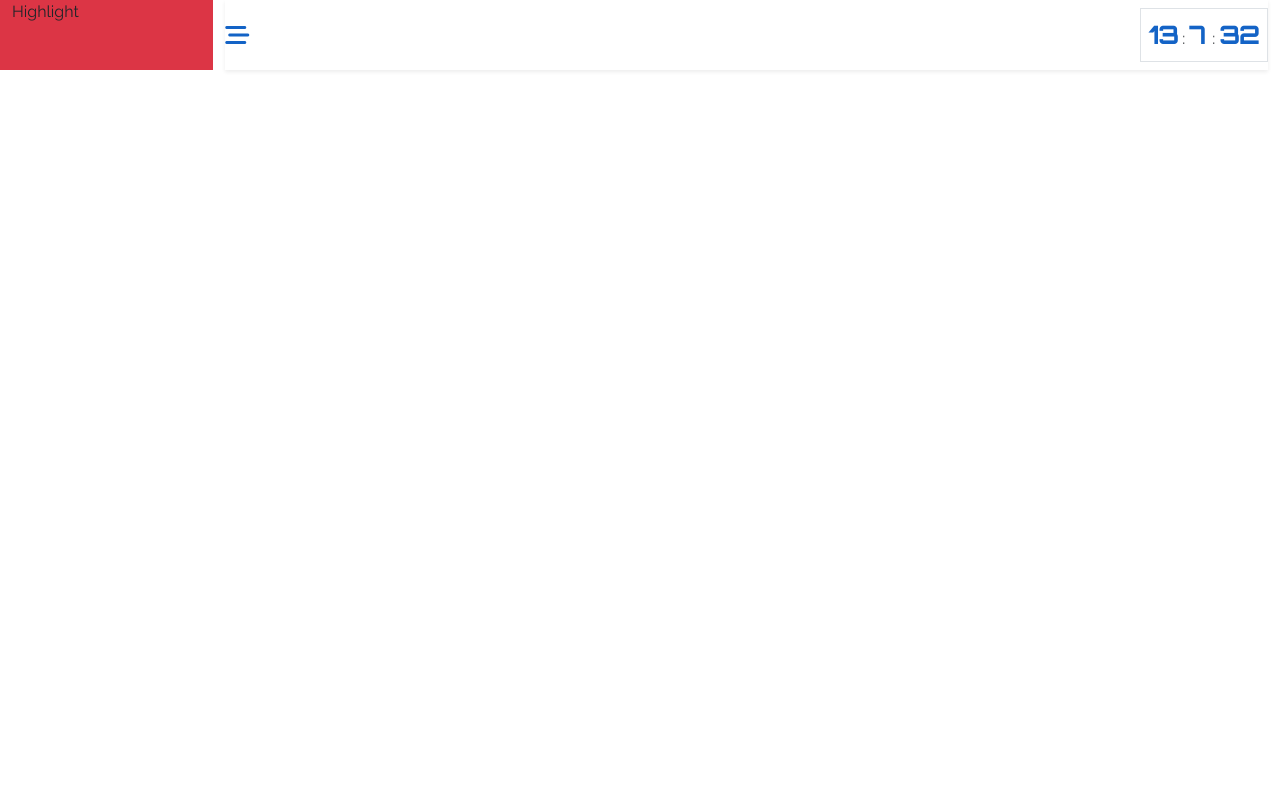
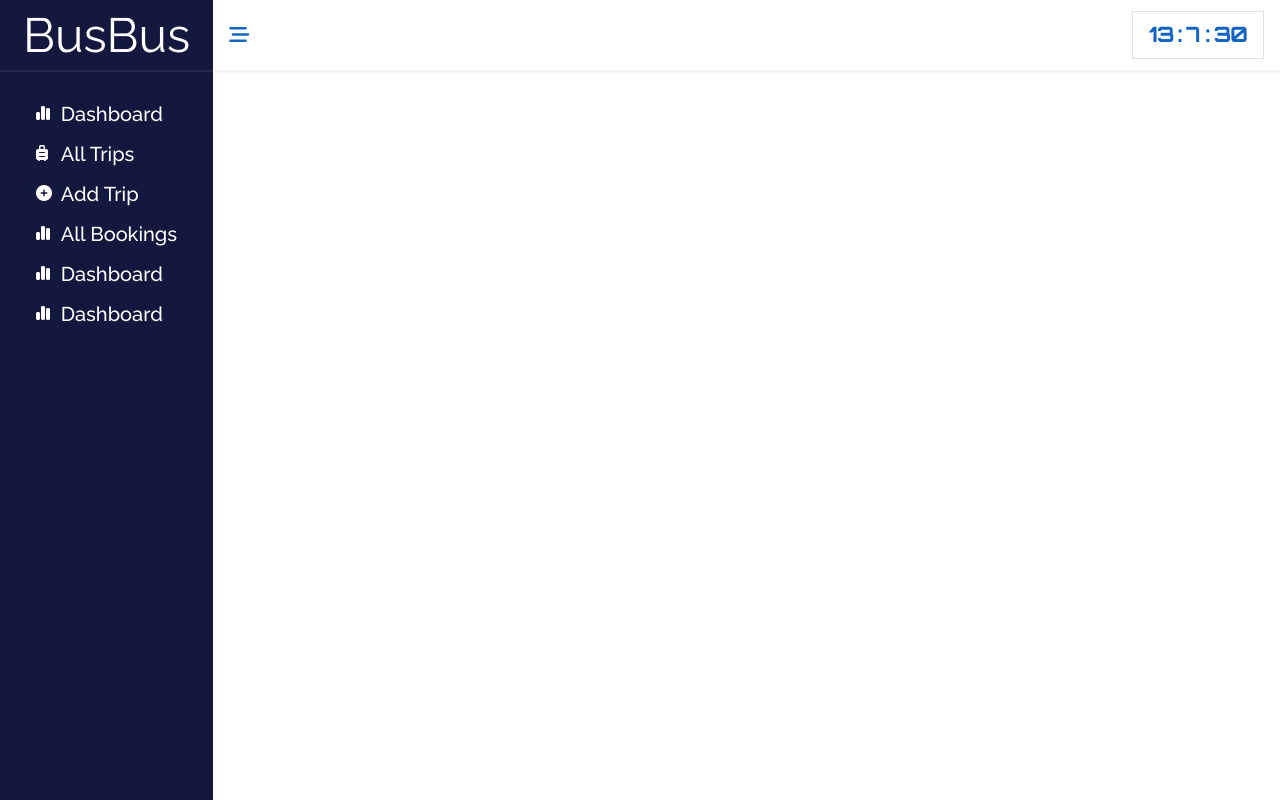
Before and after one commit to Cyber9jaDev/Car-Booking-System, a React (Vite) app in the folder client/: page /admin/home in a window 1280 px wide. Built offline with nearby package versions, Linux system fonts and the light colour scheme.

Commit message:
minor update

```diff
--- a/client/src/components/admin/Highlight.tsx
+++ b/client/src/components/admin/Highlight.tsx
@@ -2,8 +2,45 @@ import '../../sass/admin/highlight.scss';
 
 const Highlight = () => {
   return (
-    <section className='bg-danger col-sm-12 col-md-2'>
-      Highlight
+    <section id='highlight' className='p-0 col-sm-12 col-md-2 h-100'>
+      <header className='d-flex align-items-center justify-content-center w-100'>
+        {/* <div className="logo"> */}
+          BusBus
+        {/* </div> */}
+      </header>
+
+      <div className="container-lg mt-4">
+        <div className="row ps-4">
+          <div className="col-sm-12 d-flex align-items-center my-2">
+            <div className="icon"> <i className="fa-solid fa-chart-simple"></i></div>
+            <div className=""><h5 className='my-auto'>Dashboard</h5></div>
+          </div>
+          <div className="col-sm-12 d-flex align-items-center my-2">
+            <div className="icon"> <i className="fa-solid fa-suitcase-rolling"></i></div>
+            <div className=""><h5 className='my-auto'>All Trips</h5></div>
+          </div>
+          <div className="col-sm-12 d-flex align-items-center my-2">
+            <div className="icon"> <i className="fa-solid fa-circle-plus"></i></div>
+            <div className=""><h5 className='my-auto'>Add Trip</h5></div>
+          </div>
+          <div className="col-sm-12 d-flex align-items-center my-2">
+            <div className="icon"> <i className="fa-solid fa-chart-simple"></i></div>
+            <div className=""><h5 className='my-auto'>All Bookings</h5></div>
+          </div>
+          <div className="col-sm-12 d-flex align-items-center my-2">
+            <div className="icon"> <i className="fa-solid fa-chart-simple"></i></div>
+            <div className=""><h5 className='my-auto'>Dashboard</h5></div>
+          </div>
+          <div className="col-sm-12 d-flex align-items-center my-2">
+            <div className="icon"> <i className="fa-solid fa-chart-simple"></i></div>
+            <div className=""><h5 className='my-auto'>Dashboard</h5></div>
+          </div>
+        </div>
+      </div>
+
+
+
+
     </section>
   )
 }
--- a/client/src/components/admin/Main.tsx
+++ b/client/src/components/admin/Main.tsx
@@ -11,33 +11,31 @@ const Main = () => {
   useEffect(() => {
     const time_ = setInterval(() => {
       setTime({ hour: new Date().getHours(), minute: new Date().getMinutes(), second: new Date().getSeconds()})
-    }, 1000)
-    return () => { clearInterval(time_) }
-  }, [time])
-
-
-  // useEffect(() => {
-  //   const date__ = () => {
-  //     const _date = new Date();
-  //       setInterval(() => {
-  //         setDate({ hour: _date.getHours(), minute: _date.getMinutes(), second: _date.getSeconds()})
-  //       }, 1000);
-  //   }
-  //   date__();
-  //   return () => { date__() }
-  // }, [ date ]);
+    }, 1000);
+    return () => clearInterval(time_);
+  }, [time]);
 
   const { hour, minute, second } = time;
 
-  // console.log(date);
   return (
-    <section id='main' className='col-sm-12 col-md-10'>
+    <section id='main' className='p-0 col-sm-12 col-md-10'>
       <header className='d-flex align-items-center h-100 w-100'>
-        <i className="me-auto fa-solid fa-bars-staggered"></i>
-        <div className="date p-2 ms-auto border border-1 border-black">
-          <span>{ hour }</span> : <span> { minute } </span> : <span> { second } </span>
+        <i className="ms-sm-2 ms-lg-3 me-auto fa-solid fa-bars-staggered"></i>
+        <div className="date py-2 px-3 me-sm-2 me-lg-3 ms-auto border border-1 border-black">
+          <span>{ hour }</span> <span>:</span> <span> { minute } </span> <span className=''>:</span> <span> { second } </span>
         </div>
       </header>
+
+      <div className="container-fluid">
+        <div className="row">
+          <div className="col-lsm-12 col-md-6 col-lg-3">
+
+          </div>
+          <div className="col-lsm-12 col-md-6 col-lg-3"></div>
+          <div className="col-lsm-12 col-md-6 col-lg-3"></div>
+          <div className="col-lsm-12 col-md-6 col-lg-3"></div>
+        </div>
+      </div>
     </section>
   )
 }
--- a/client/src/pages/admin/Home.tsx
+++ b/client/src/pages/admin/Home.tsx
@@ -5,7 +5,7 @@ const Home = () => {
   return (
     <section style={{ minHeight: '100vh', width: '100%' }} id='admin-homepage'>
       <div className="container-fluid">
-        <div className="row">
+        <div className="row gap-0" >
           <Highlight />
           <Main />
         </div>
--- a/client/src/sass/admin/highlight.scss
+++ b/client/src/sass/admin/highlight.scss
@@ -0,0 +1,16 @@
+#highlight{
+  background-color: #14183e;
+  min-height: 100vh;
+  color:#fff;
+
+  header{
+    width: 100%;
+    height: 70px !important;
+    font-size: 3em;
+    box-shadow: rgba(228, 222, 222, 0.075) 0px 2px 0px 0px;
+  }
+
+  .icon{
+    width: 15%;
+  }
+}
--- a/client/src/sass/admin/main.scss
+++ b/client/src/sass/admin/main.scss
@@ -9,14 +9,15 @@
 
   header > i{
     cursor: pointer;
-    font-size: 1.5em;
+    font-size: 1.25em;
     color: #1363c6;
   }
 
   header > .date >  span{
     font-family: 'Orbitron', sans-serif;
     font-weight: 600;
-    font-size: 1.5em;
+    font-size: 1.25em;
     color: #1363c6;
   }
+
 }
```
